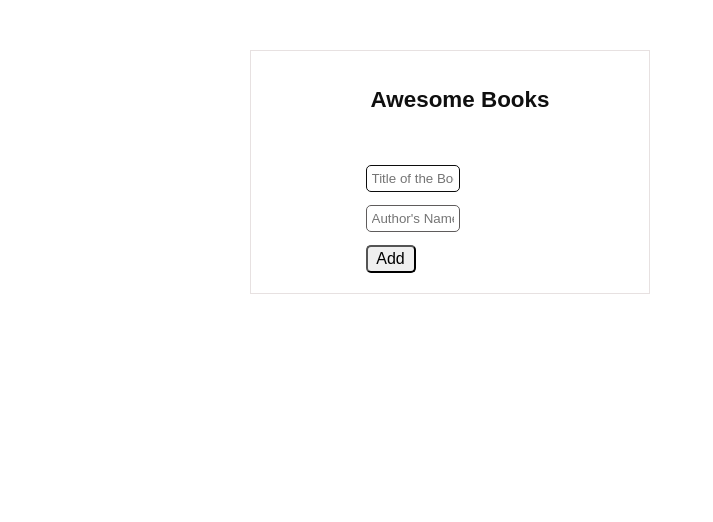
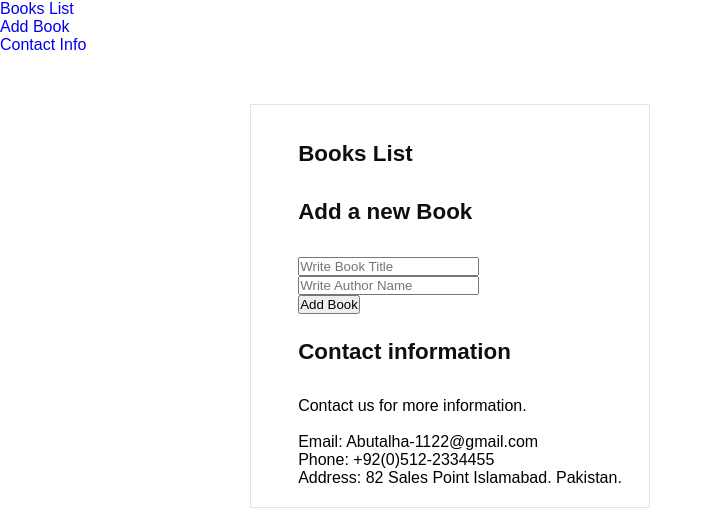
Before and after one commit to mutesihope/Awesome-Books-List, a website: page index.html in a window 1280 px wide. Shown: the whole page, without its empty margins (0-713 px from the left). Drawn offline with Linux system fonts and the light colour scheme.

Commit message:
added the html file for spa

```diff
--- a/index.html
+++ b/index.html
@@ -7,30 +7,49 @@
 <link rel="stylesheet" href="style.css">
 </head>
 <body>
-    <div class="container">
-        <div class="heading">
-            <h1>Awesome Books</h1>
+    <header>
+        <nav>
+          <ul>
+            <li><a href="#" id="booksLink">Books List</a></li>
+            <li><a href="#" id="addBookLink">Add Book</a></li>
+            <li><a href="#" id="contactLink">Contact Info</a></li>
+          </ul>
+        </nav>
+      </header>
+      <div class="container">
+        <div>
+          <section id="booksSection" class="content-section">
+            <h1>Books List</h1>
+            <div id="bookData"></div>
+          </section>
+          <section id="addBookSection" class="content-section">
+            <h1>Add a new Book</h1>
+            <form id="bookForm">
+              <input type="text" id="bookTitle" placeholder="Write Book Title" required>
+              <br>
+              <input type="text" id="bookAuthor" placeholder="Write Author Name" required>
+              <br>
+              <button type="submit">Add Book</button>
+            </form>
+          </section>
+          <section id="contactSection" class="content-section">
+            <h1>Contact information</h1>
+            <p>Contact us for more information.</p>
+            <br>
+            <ul class="rung">
+              <li>Email: Abutalha-1122@gmail.com</li>
+              <li>Phone: +92(0)512-2334455</li>
+              <li>Address: 82 Sales Point Islamabad. Pakistan.</li>
+            </ul>
+            <ul>
+                <!-- for denis obote  -->
+            </ul>
+            <ul>
+                <!-- for karangwa hope -->
+            </ul>
+          </section>
+        </main>
         </div>
-        <div class="Booklist">
-            <ul>
-                <!-- <li>Book1<span> by </span>Author1</li> -->
-            </ul>
-        <!-- <button class="button-remove">Remove</button> -->
-        </div>
-        <!-- <hr class="hr-line"> -->
-         <!-- <div class="Booklist">
-            <ul>
-                <li>Book2<span> by </span>Author2</li>
-            </ul>
-        <button class="button-remove">Remove</button>
-        </div> -->
-        <!-- <hr class="hr-line"> -->
-        <form class="form">
-            <input type="text" id="title" placeholder="Title of the Book" required><br><br>
-            <input type="text" id="author" placeholder="Author's Name" required><br><br>
-        <button class="button-submit">Add</button>
-        </form>
-    </div>
-<script src="index.js"></script>
+<script src="spa.js"></script>
 </body>
 </html>
```
Also changed, not shown: spa.js (added).
